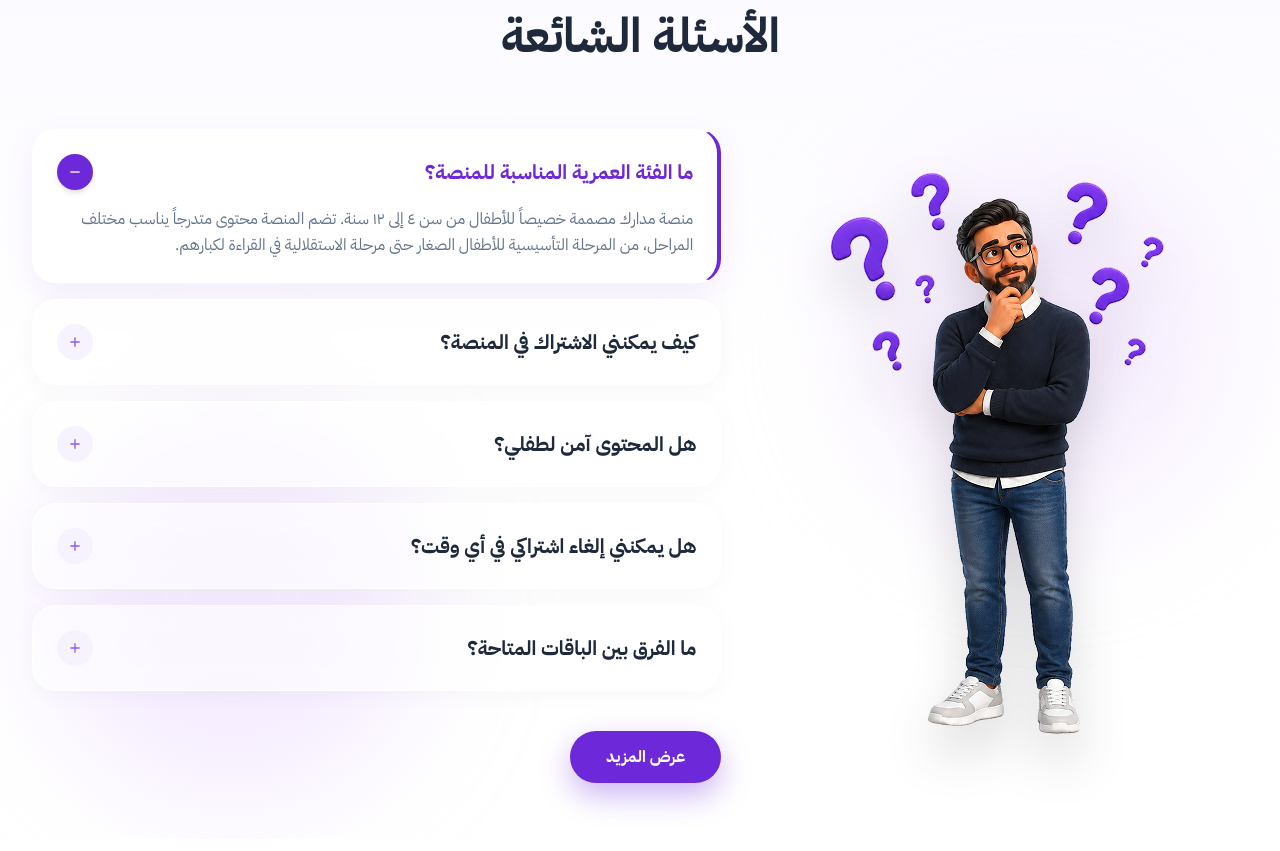
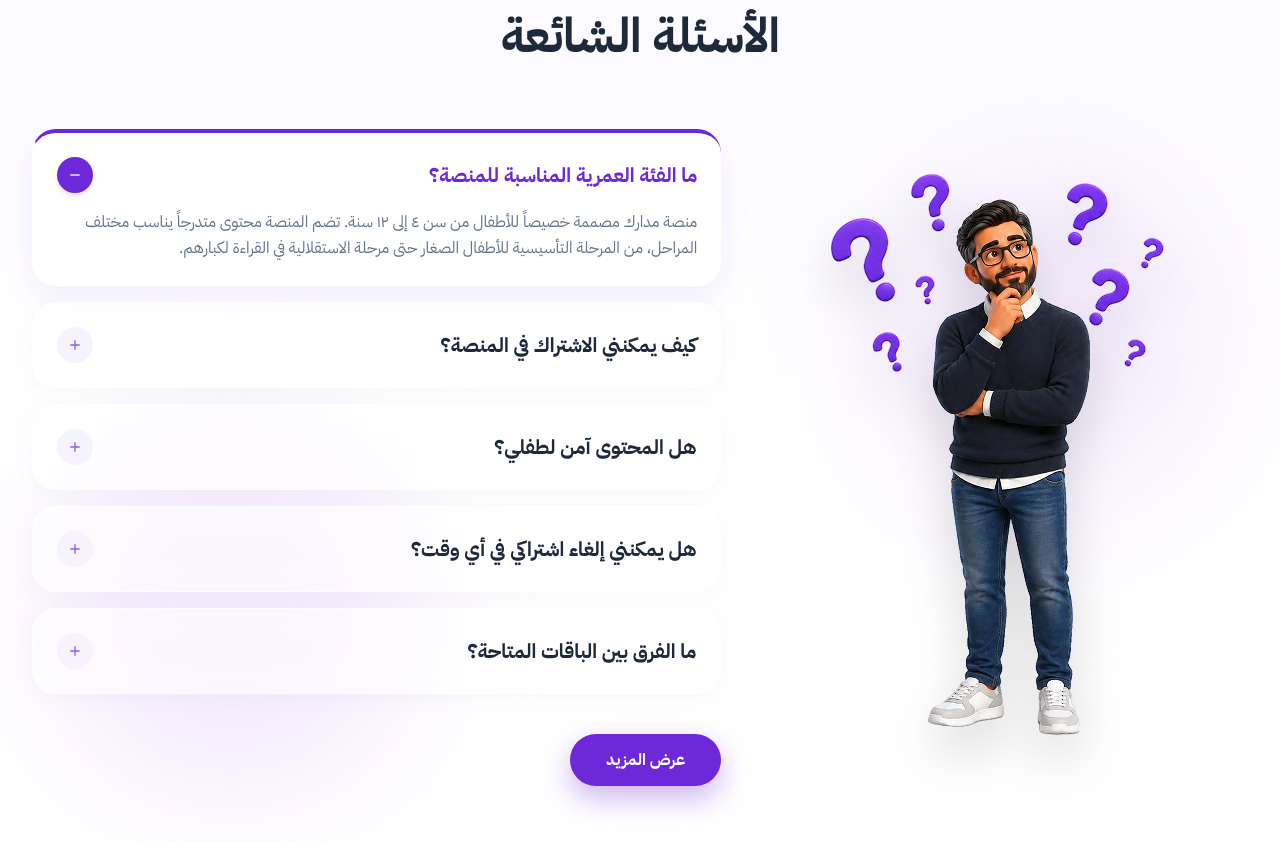
Before and after one commit to zeyad810/madarik, a Next.js app: page / in a window 1280 px wide. Shown: the part 4702-5553 px from the top of the page. Built offline with nearby package versions, Linux system fonts and the light colour scheme.

Commit message:
feat: add Fqa component to site features

```diff
--- a/src/features/site/components/Fqa.tsx
+++ b/src/features/site/components/Fqa.tsx
@@ -94,7 +94,7 @@ const Fqa: React.FC<FqaProps> = ({
                   <div
                     key={item.id}
                     className={`group w-full rounded-2xl md:rounded-3xl p-5 md:p-6 transition-all duration-300 cursor-pointer select-none ${isOpen
-                        ? "bg-white/80 backdrop-blur-md border-r-4 border-r-mad-main border-y border-l border-white/90 shadow-[0_12px_32px_rgba(109,40,217,0.08)]"
+                        ? "bg-white/80 backdrop-blur-md border-t-4 border-t-mad-main border-y border-l border-white/90 shadow-[0_12px_32px_rgba(109,40,217,0.08)]"
                         : "bg-white/60 backdrop-blur-md border border-white/80 shadow-[0_4px_24px_rgba(0,0,0,0.03)] hover:bg-white/85 hover:border-purple-200/80 hover:shadow-[0_10px_30px_rgba(109,40,217,0.08)] hover:-translate-y-0.5"
                       }`}
                     onClick={() => toggleItem(item.id)}
```
